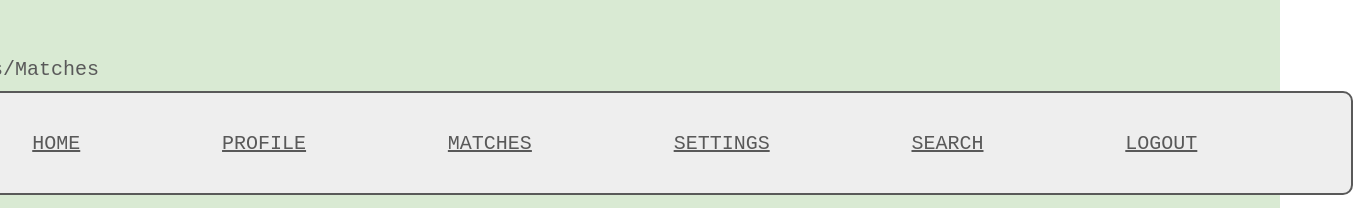
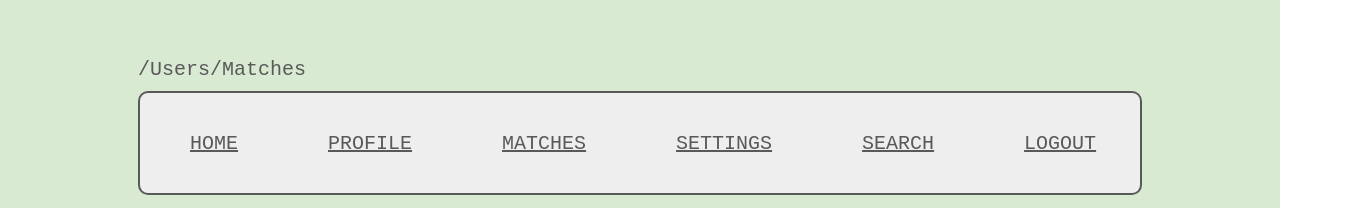
Before and after one commit to hunter-kang/BinaryBaes, a React (Create React App) app in the folder frontend/: page /matches in a window 1280 px wide. Shown: the part 589-797 px from the top of the page, 1353 px wide, since content can reach past the window. Built offline with nearby package versions, Linux system fonts and the light colour scheme; no server answers; sample sign-in values are in the browser's storage.

Commit message:
changed taskbar to have a set width, runs into issues on pages where the container doesn't use the whole window

```diff
--- a/frontend/src/components/TaskBar.js
+++ b/frontend/src/components/TaskBar.js
@@ -29,24 +29,24 @@ const TaskBar = ({page}) => {
 
     return (
       <div className="task-bar" style={{ marginTop: 60 }}>
-        <div className="small-text" style={{ marginRight: 1250 }}>/Users/{page}</div>
+        <div className="small-text" style={{ marginRight: "100%" }}>/Users/{page}</div>
         <div className="rectangle">
-          <button className="button-text-design" onClick={() => taskBarClick("home")} style={{ marginLeft: "7%" }}>
+          <button className="button-text-design" onClick={() => taskBarClick("home")} style={{ marginLeft: "5%" }}>
               HOME
           </button>
-          <button className="button-text-design" onClick={() => taskBarClick("profile")} style={{ marginLeft: "10%" }}>
+          <button className="button-text-design" onClick={() => taskBarClick("profile")} style={{ marginLeft: "9%" }}>
               PROFILE
           </button>
-          <button className="button-text-design" onClick={() => taskBarClick("matches")} style={{ marginLeft: "10%" }}>
+          <button className="button-text-design" onClick={() => taskBarClick("matches")} style={{ marginLeft: "9%" }}>
               MATCHES
           </button>
-          <button className="button-text-design" onClick={() => taskBarClick("settings")} style={{ marginLeft: "10%" }}>
+          <button className="button-text-design" onClick={() => taskBarClick("settings")} style={{ marginLeft: "9%" }}>
               SETTINGS
           </button>
-          <button className="button-text-design" onClick={() => taskBarClick("search")} style={{ marginLeft: "10%" }}>
+          <button className="button-text-design" onClick={() => taskBarClick("search")} style={{ marginLeft: "9%" }}>
               SEARCH
           </button>
-          <button className="button-text-design" onClick={handleLogout} style={{ marginLeft: "10%" }}>LOGOUT</button>
+          <button className="button-text-design" onClick={handleLogout} style={{ marginLeft: "9%" }}>LOGOUT</button>
         </div>
       </div>
     );
--- a/frontend/src/styles/TaskBar.css
+++ b/frontend/src/styles/TaskBar.css
@@ -5,7 +5,7 @@
 
 .rectangle {
     display: flex;
-    width: 100%;
+    width: 1000px;
     height: 100px;
     background-color: #eeeeeeff;
     border: 2px solid #595959;
```
